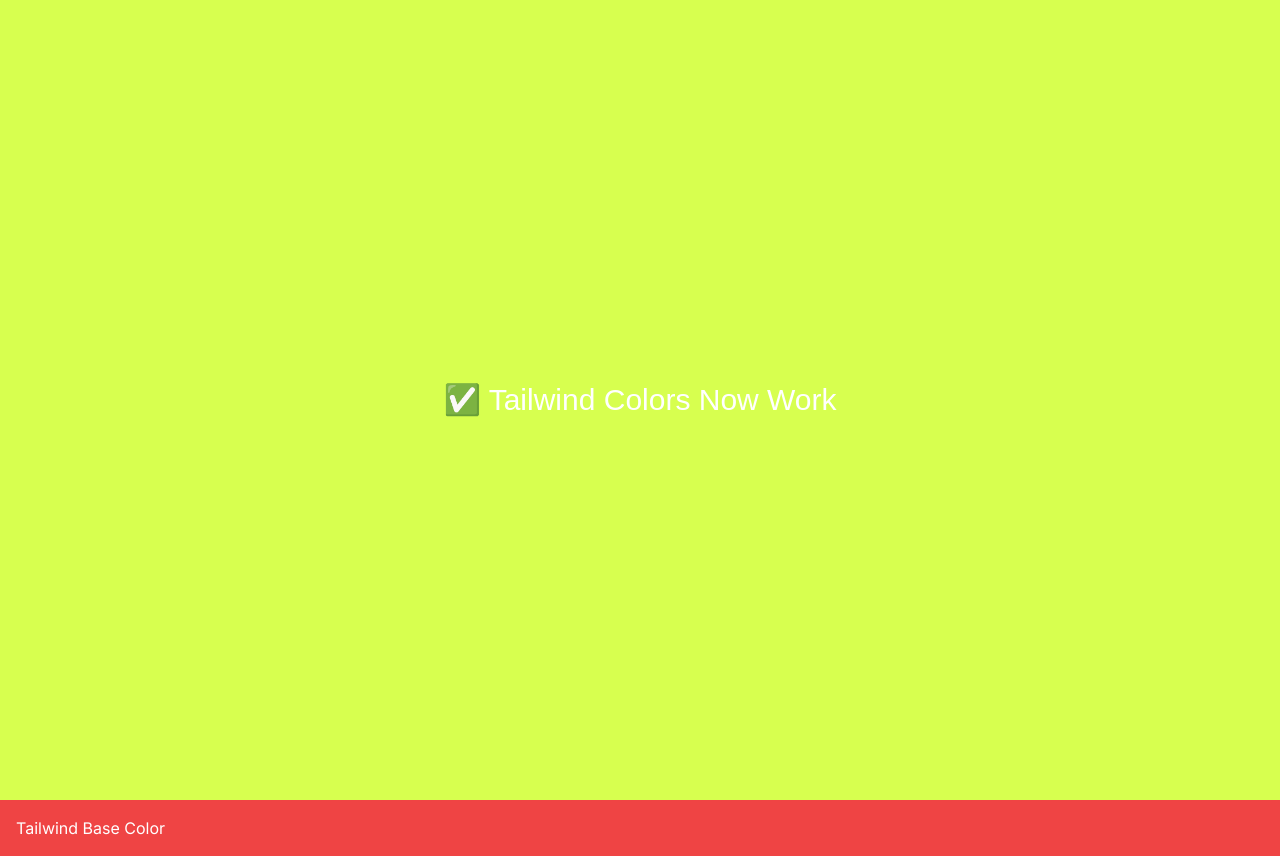
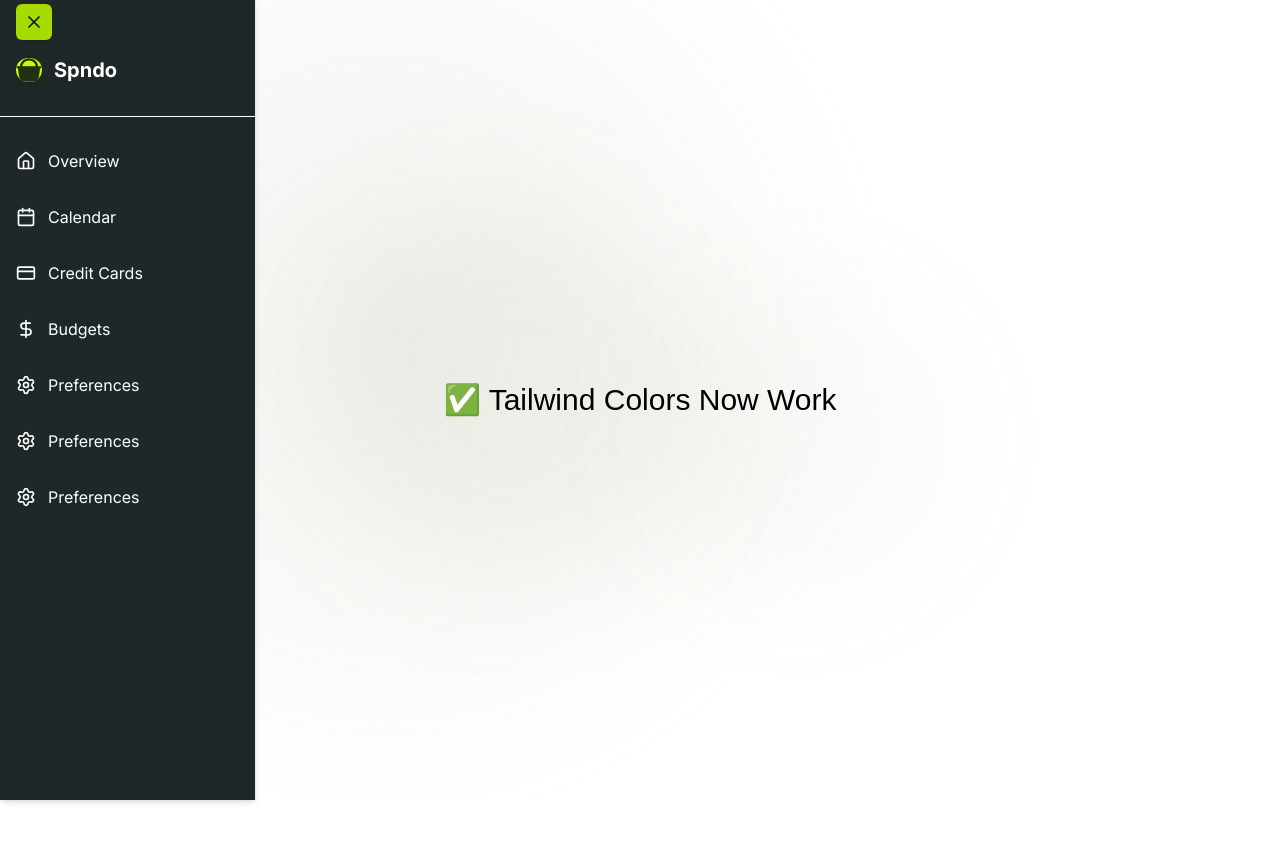
Before and after one commit to Waahguptaji/spndo, a Next.js app in the folder client/: page / in a window 1280 px wide. Built offline with nearby package versions, Linux system fonts and the light colour scheme.

Commit message:
feat(navbar): Implementing desktop view and mobile view navbar [#9]

```diff
--- a/client/src/app/layout.tsx
+++ b/client/src/app/layout.tsx
@@ -2,6 +2,7 @@
 import { Inter } from "next/font/google";
 import "./globals.css";
 import { ThemeProvider } from "@/providers/theme-provider";
+import BottomNavBar from  "@/components/nav/BottomNavBar";
 
 const inter = Inter({
   subsets: ["latin"],
@@ -50,7 +51,9 @@
             style={{ backgroundColor: "rgba(140,152,110,0.3)" }}
           />
           {children}
+
         </ThemeProvider>
+
       </body>
     </html>
   );
--- a/client/src/app/page.tsx
+++ b/client/src/app/page.tsx
@@ -1,10 +1,15 @@
+import LeftNavBar from "@/components/nav/LeftNavBar";
+import BottomNavBar from "@/components/nav/BottomNavBar";
+
 export default function Home() {
   return (
     <div>
-      <main className="min-h-screen  bg-primary-light text-white text-3xl font-heading flex items-center justify-center">
+      <LeftNavBar />
+      <main className="min-h-screen   text-black text-3xl font-heading flex items-center justify-center ">
         ✅ Tailwind Colors Now Work
       </main>
-      <div className="bg-red-500 text-white p-4">Tailwind Base Color</div>
+      <div className=" text-white p-4">Tailwind Base Color</div>
+      <BottomNavBar />
     </div>
   );
 }
--- /dev/null
+++ b/client/src/components/nav/BottomNavBar.tsx
@@ -0,0 +1,25 @@
+'use client'
+import { Home, Calendar, CreditCard, DollarSign, Settings, Plus } from 'lucide-react'
+
+export default function MobileBottomNavbar() {
+  return (
+    <div className="fixed bottom-0 left-0 right-0 z-50 flex justify-between items-center bg-neutral-whhite dark:bg-secondary-blueLight border-t p-2 md:hidden">
+      <NavIcon icon={Home} label="Home" />
+      <NavIcon icon={Calendar} label="Calendar" />
+      <div className="bg-primary-dark p-3 rounded-full -mt-6 shadow-md">
+        <Plus size={24} color="white" />
+      </div>
+      <NavIcon icon={CreditCard} label="Cards" />
+      <NavIcon icon={DollarSign} label="Budget" />
+    </div>
+  )
+}
+
+function NavIcon({ icon: Icon, label }: { icon: any; label: string }) {
+  return (
+    <button className="flex flex-col items-center justify-center  text-neutral-white  cursor-pointer " >
+      <Icon size={20} />
+      <span className="text-xs">{label}</span>
+    </button>
+  )
+}
--- /dev/null
+++ b/client/src/components/nav/LeftNavBar.tsx
@@ -0,0 +1,67 @@
+'use client'
+import { useState } from 'react'
+import { Home, Calendar, CreditCard, DollarSign, Settings, Menu, X } from 'lucide-react'
+
+export default function DesktopSidebar() {
+  const [isOpen, setIsOpen] = useState(true)
+
+  const navItems = [
+    { label: 'Overview', icon: Home },
+    { label: 'Calendar', icon: Calendar },
+    { label: 'Credit Cards', icon: CreditCard },
+    { label: 'Budgets', icon: DollarSign },
+    { label: 'Preferences', icon: Settings },
+    { label: 'Preferences', icon: Settings },
+    { label: 'Preferences', icon: Settings }
+  ]
+
+  return (
+    <div className="hidden md:flex">
+      {/* Toggle Button */}
+      <button
+        onClick={() => setIsOpen(!isOpen)}
+        className="absolute top-1 left-4 z-50 bg-primary-dark p-2 rounded-md shadow-md"
+      >
+        {isOpen ? <X size={20} /> : <Menu size={20} />}
+      </button>
+
+      {/* Sidebar */}
+      {isOpen && (
+        <aside className="w-64 h-screen bg-secondary-darkBrand border-r shadow-md  space-y-6 fixed top-0 left-0 z-40">
+          {/* Logo */}
+          <div className="flex items-center gap-3 px-4 py-2 font-bold text-xl text-neutral-white mt-12 ">
+            <img
+              src="/assets/bag-icon.svg"
+              alt="Bag"
+              width={26}
+              height={26}
+              className='bg-primary-brand rounded-full flex items-center justify-center shadow-md'
+            />
+            <span>Spndo</span>
+          </div>
+          <hr className="border-neutral-white my-4" />
+
+
+          {/* Navigation */}
+
+          <nav className="flex flex-col gap-4 mt-6">
+            {navItems.map(({ label, icon: Icon }) => (
+
+              <button
+                key={label}
+                className="flex items-center gap-3 px-4 py-2 text-neutral-white hover:bg-primary-dark rounded-md transition"
+              >
+
+                <Icon size={20} />
+                <span>{label}</span>
+
+              </button>
+
+            ))}
+          </nav>
+
+        </aside>
+      )}
+    </div>
+  )
+}
```
